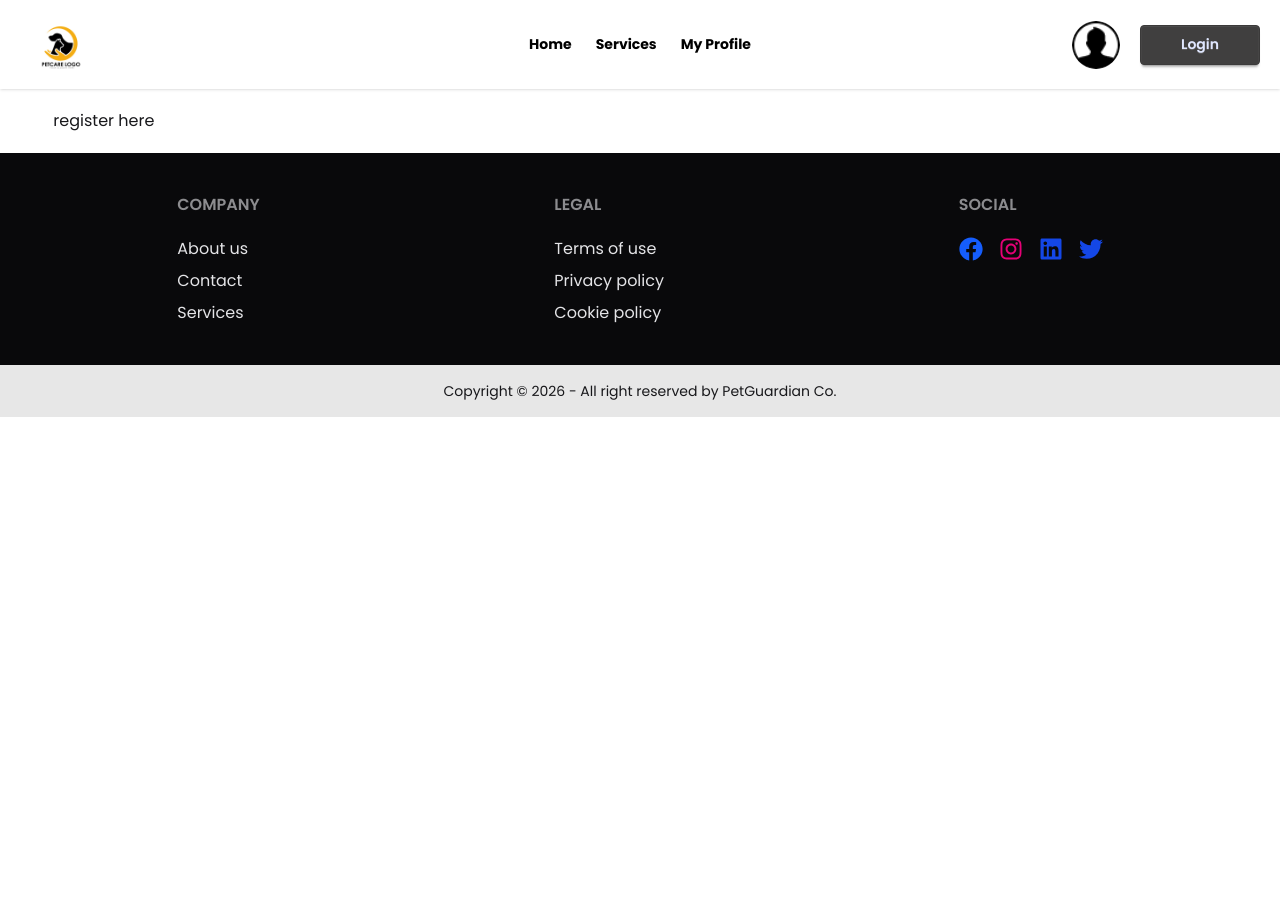
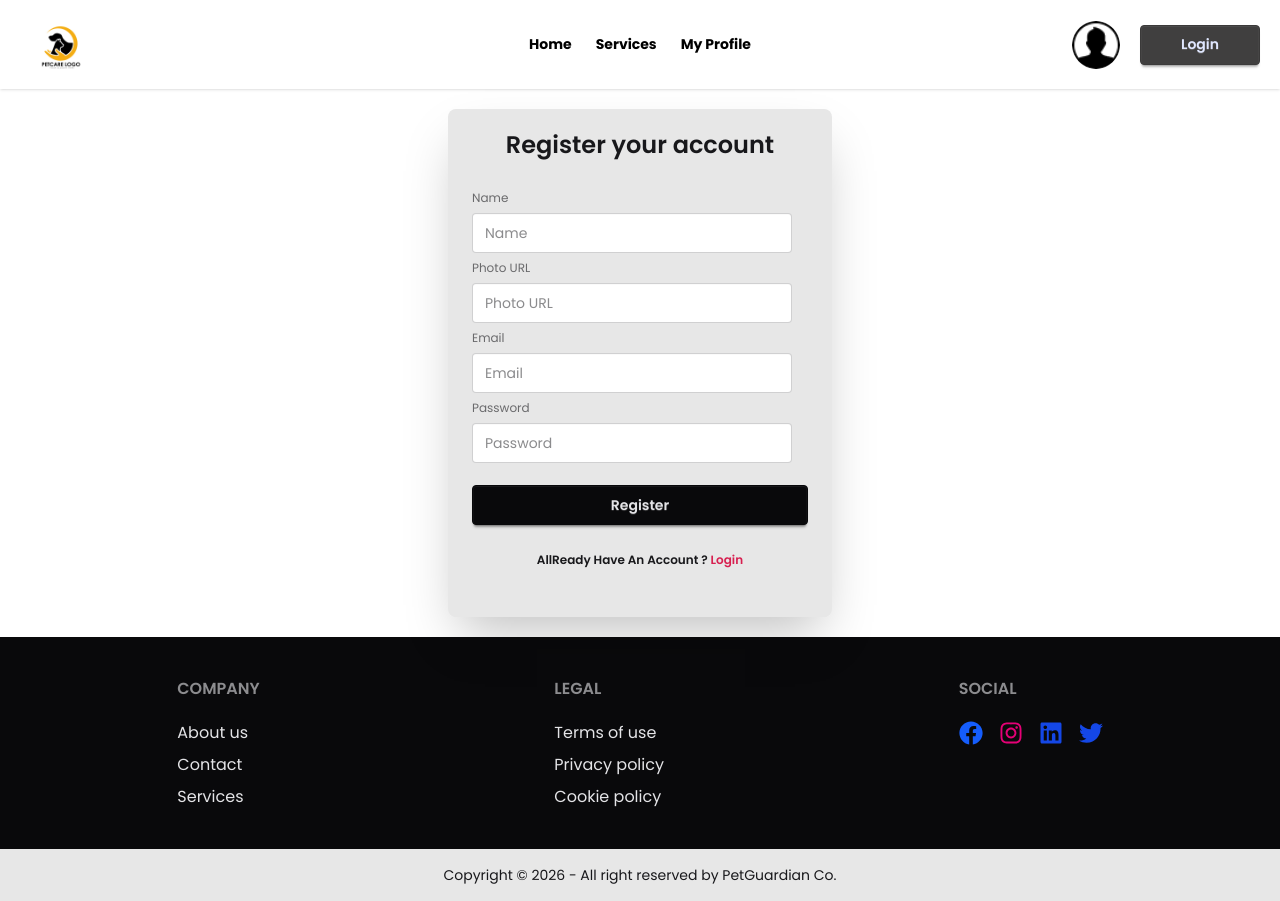
Before and after one commit to Rhcoder79/my-ph-assignment-9, a React (Vite) app: page /auth/register in a window 1280 px wide. Before the commit the page ends 800 px from the top, so only its background shows below. Built offline with nearby package versions, Linux system fonts and the light colour scheme; no server answers.

Commit message:
navbar requirment complete

```diff
--- a/package.json
+++ b/package.json
@@ -12,6 +12,7 @@
   "dependencies": {
     "@tailwindcss/vite": "^4.1.18",
     "daisyui": "^5.5.18",
+    "firebase": "^12.9.0",
     "react": "^19.2.0",
     "react-dom": "^19.2.0",
     "react-icons": "^5.5.0",
--- a/src/components/header/navbar/Navbar.jsx
+++ b/src/components/header/navbar/Navbar.jsx
@@ -1,8 +1,18 @@
-import React from 'react';
+import React, { use } from 'react';
 import logo from '../../../assets/logo.jpg'
-import user from '../../../assets/user.png'
+import users from '../../../assets/user.png'
 import { Link, NavLink } from 'react-router';
+import { AuthContext } from '../../../provider/AuthProvider';
 const Navbar = () => {
+  const {user,logOut}=use(AuthContext);
+  const handleLogOut=()=>{
+    console.log('user trying to logout');
+    logOut().then(()=>{
+   alert('you logged out successfully')
+    }).catch((error)=>{
+   console.log(error);
+    });
+  }
     return (
         <div className="navbar bg-base-100 shadow-sm p-5">
   <div className="navbar-start">
@@ -30,8 +40,9 @@ const Navbar = () => {
     </ul>
   </div>
   <div className="navbar-end flex gap-5">
-    <img className='w-12 rounded-full' src={user} alt="image not found" />
-    <Link to='/auth/login' className="btn btn-primary px-10">Login</Link>
+    <div className=''>{user && user.email}</div>
+    <img className='w-12 rounded-full' src={users} alt="image not found" />
+    {user? <button onClick={handleLogOut} className='btn btn-primary px-10'>LogOut</button> : <Link to='/auth/login' className="btn btn-primary px-10">Login</Link>}
   </div>
 </div>
     );
--- /dev/null
+++ b/src/firebase/firebase.config.js
@@ -0,0 +1,18 @@
+// Import the functions you need from the SDKs you need
+import { initializeApp } from "firebase/app";
+// TODO: Add SDKs for Firebase products that you want to use
+// https://firebase.google.com/docs/web/setup#available-libraries
+
+// Your web app's Firebase configuration
+const firebaseConfig = {
+  apiKey: "AIzaSyDGuKXKuVliAStT3K4VBmFRWdkdIWs9e6o",
+  authDomain: "pet-care-services-f54fd.firebaseapp.com",
+  projectId: "pet-care-services-f54fd",
+  storageBucket: "pet-care-services-f54fd.firebasestorage.app",
+  messagingSenderId: "549612037521",
+  appId: "1:549612037521:web:00282afde36c57abdee630"
+};
+
+// Initialize Firebase
+const app = initializeApp(firebaseConfig);
+export default app;
--- a/src/main.jsx
+++ b/src/main.jsx
@@ -4,10 +4,13 @@ import './index.css'
 import App from './App.jsx'
 import { RouterProvider } from 'react-router'
 import router from './routes/router.jsx'
+import AuthProvider from './provider/AuthProvider.jsx'
 
 createRoot(document.getElementById('root')).render(
   <StrictMode>
+    <AuthProvider>
   <RouterProvider router={router}></RouterProvider>
+    </AuthProvider>
 
   </StrictMode>,
 )
--- a/src/pages/Login.jsx
+++ b/src/pages/Login.jsx
@@ -1,23 +1,45 @@
-import React from 'react';
+import React, { use } from 'react';
 import { Link } from 'react-router';
+import { AuthContext } from '../provider/AuthProvider';
 
 const Login = () => {
+    const {signIn}=use(AuthContext);
+    const handleLogin=(e)=>{
+        e.preventDefault();
+        const form=e.target;
+     const email=form.em.value;
+     const password =form.pass.value;
+     console.log({email,password});
+     signIn(email,password)
+     .then(result=>{
+        const user=result.user;
+        console.log(user);
+     })
+     .catch((error)=>{
+        const errorCode=error.code;
+        const errorMessage=error.message;
+        alert(errorCode,errorMessage);
+     });
+    };
     return (
         <div className='flex justify-center  items-center'>
             <div className="card bg-base-300 w-full max-w-sm shrink-0 shadow-2xl py-5">
                 <h2 className='font-semibold text-2xl text-center'>Login your account</h2>
-      <div className="card-body">
+      <form onSubmit={handleLogin} className="card-body">
         <fieldset className="fieldset">
+
+            {/* email */}
           <label className="label">Email</label>
-          <input type="email" className="input" placeholder="Email" />
+          <input name='em' type="email" className="input" placeholder="Email" />
+          {/* password */}
           <label className="label">Password</label>
-          <input type="password" className="input" placeholder="Password" />
+          <input name='pass' type="password" className="input" placeholder="Password" />
           <div><a className="link link-hover">Forgot password?</a></div>
-          <button className="btn btn-neutral mt-4">Login</button>
+          <button type='submit' className="btn btn-neutral mt-4">Login</button>
         <p className='font-semibold text-center pt-5'>Don't Have An Account ? {" "} <Link className='text-secondary ' to='/auth/register'>Register</Link> </p>
 
         </fieldset>
-      </div>
+      </form>
     </div>
         </div>
     );
--- a/src/pages/Register.jsx
+++ b/src/pages/Register.jsx
@@ -1,11 +1,58 @@
-import React from 'react';
+import React, { use } from 'react';
+import { Link } from 'react-router';
+import { AuthContext } from '../provider/AuthProvider';
 
 const Register = () => {
+    const {createUser,setUser}=use(AuthContext);
+    const handleRegister=(e)=>{
+    e.preventDefault();
+    console.log(e.target);
+    const form=e.target;
+    const name=form.name.value;
+    const photo=form.photo.value;
+    const email=form.em.value;
+    const password=form.pass.value;
+    console.log({name,photo,email,password});
+    createUser(email,password)
+    .then(result=>{
+        const user=result.user;
+        // console.log(user);
+        setUser(user);
+
+    })
+    .catch((error) => {
+    const errorCode = error.code;
+    const errorMessage = error.message;
+    alert(errorMessage);
+    // ..
+  });
+    }
     return (
-        <div>
-            register here
+          <div className='flex justify-center  items-center'>
+            <div className="card bg-base-300 w-full max-w-sm shrink-0 shadow-2xl py-5">
+                <h2 className='font-semibold text-2xl text-center'>Register your account</h2>
+      <form onSubmit={handleRegister}  className="card-body">
+        <fieldset className="fieldset">
+                        {/* name */}
+            <label className="label">Name</label>
+            <input name='name' type="text" className="input" placeholder="Name" required />
+         {/*photo url  */}
+            <label className="label">Photo URL</label>
+            <input name='photo' type="text" className="input" placeholder="Photo URL" required />
+{/* email */}
+          <label className="label">Email</label>
+          <input name='em' type="email" className="input" placeholder="Email" required />
+          {/* password */}
+          <label className="label">Password</label>
+          <input name='pass' type="password" className="input" placeholder="Password" required />
+          <button type='submit' className="btn btn-neutral mt-4">Register</button>
+        <p className='font-semibold text-center pt-5'>AllReady Have An Account ? {" "} <Link className='text-secondary ' to='/auth/login'>Login</Link> </p>
+
+        </fieldset>
+      </form>
+    </div>
         </div>
+
     );
 };
-
 export default Register;
--- /dev/null
+++ b/src/provider/AuthProvider.jsx
@@ -0,0 +1,37 @@
+import React, { createContext, useEffect, useState } from 'react';
+import app from '../firebase/firebase.config';
+import { createUserWithEmailAndPassword, getAuth, onAuthStateChanged, signInWithEmailAndPassword, signOut } from "firebase/auth";
+export const AuthContext=createContext();
+const auth = getAuth(app);
+const   AuthProvider = ({children}) => {
+    const [user,setUser]=useState(null);
+      console.log(user);
+    const createUser=(email,password)=>{
+     return createUserWithEmailAndPassword(auth,email,password)
+    };
+    const signIn=(email,password)=>{
+        return signInWithEmailAndPassword(auth,email,password)
+    }
+    const logOut=()=>{
+        return signOut(auth);
+    }
+    useEffect(()=>{
+    const unsubscribe= onAuthStateChanged(auth,(currentUser)=>{
+        setUser(currentUser);
+     })
+     return ()=>{
+     unsubscribe();
+     }
+    },[])
+    const authData={
+        user,
+        setUser,
+        createUser,
+        signIn,
+        logOut,
+
+    }
+    return <AuthContext value={authData}>{children} </AuthContext> ;
+};
+
+export default AuthProvider;
```
Also changed, not shown: src/components/Header.jsx (deleted, +0 -10 lines), 1 other file (tests, documents, lock files or other folders).
